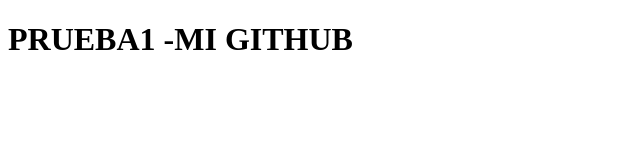
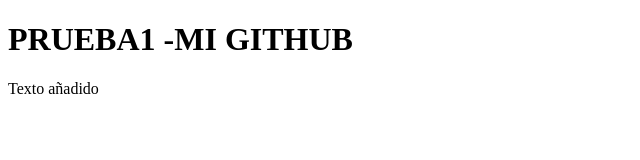
Before and after one commit to ssilviass/C2M5_IntroRepositorios, a plain HTML site: page index.html in a window 1280 px wide. Shown: the whole page, without its empty margins (0-640 px from the left). Drawn offline with Linux system fonts and the light colour scheme.

Commit message:
Update index.html

```diff
--- a/index.html
+++ b/index.html
@@ -7,5 +7,6 @@
 </head>
 <body>
     <h1>PRUEBA1 -MI GITHUB </h1>
+    <p>Texto añadido</p>
 </body>
 </html>
```
